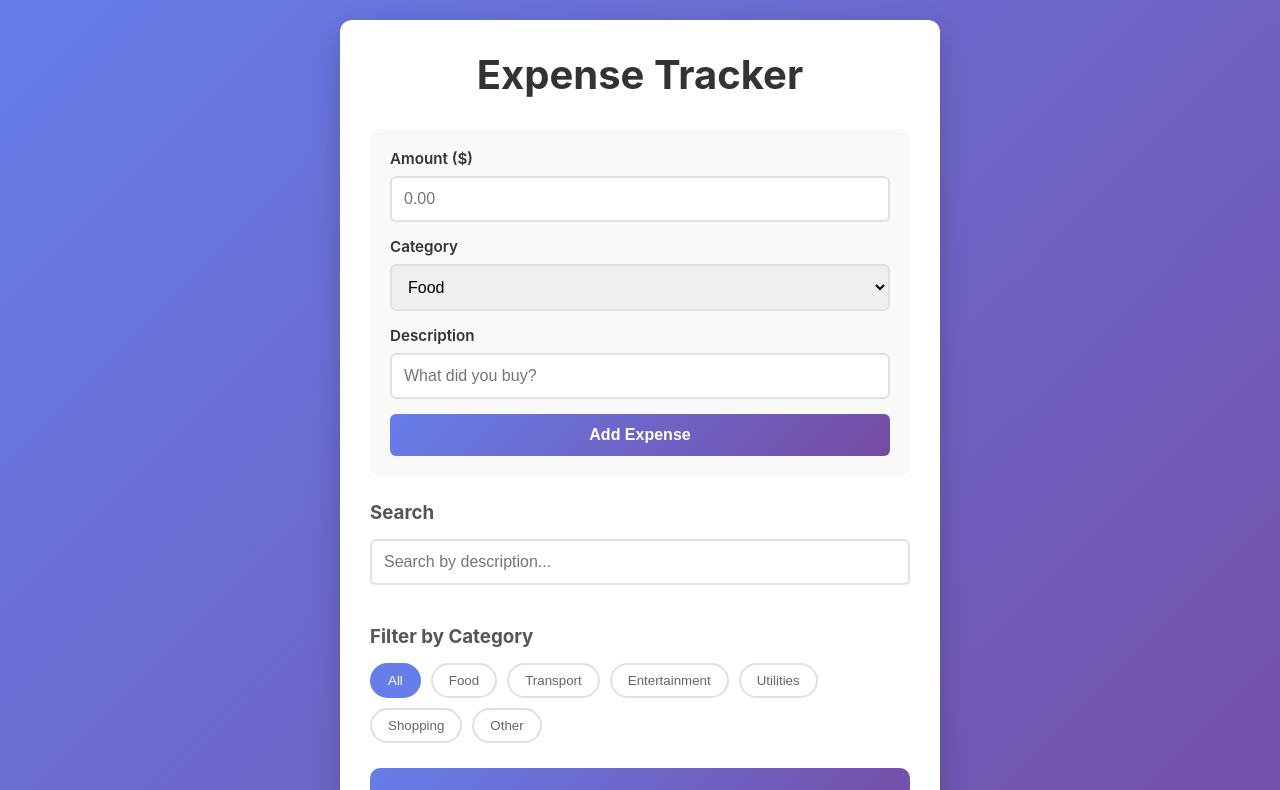
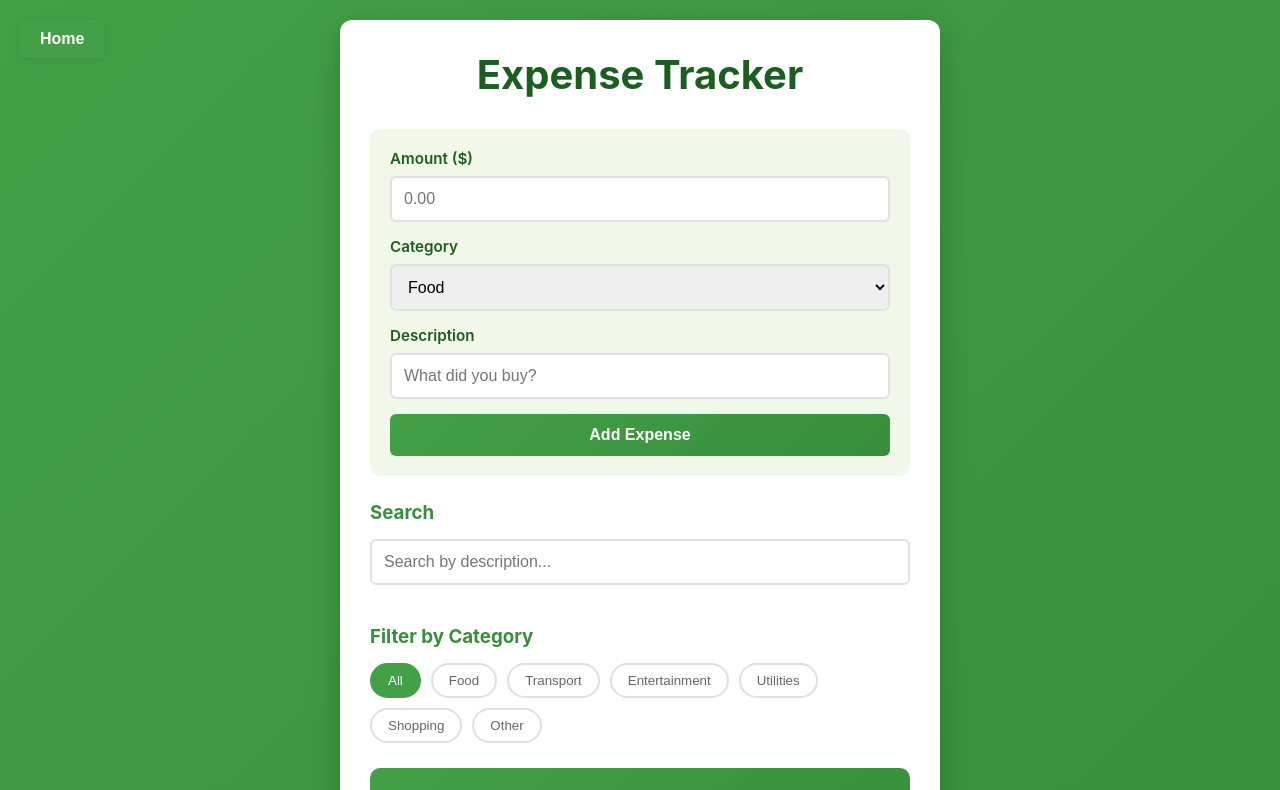
Before and after one commit to rishi04090-afk/my-dailyuseapp, a React (Create React App) app: page / in a window 1280 px wide. Shown: the top 790 px of the page. Built offline with nearby package versions, Linux system fonts and the light colour scheme.

Commit message:
Initial commit

```diff
--- a/src/App.css
+++ b/src/App.css
@@ -1,3 +1,25 @@
+/* Home button styles */
+/* Home button styles */
+.home-btn {
+  position: fixed;
+  top: 20px;
+  left: 20px;
+  background: #43a047;
+  color: #fff;
+  border: none;
+  border-radius: 6px;
+  padding: 10px 20px;
+  font-size: 1em;
+  font-weight: bold;
+  cursor: pointer;
+  z-index: 1000;
+  box-shadow: 0 2px 8px rgba(0,0,0,0.08);
+  transition: background 0.2s;
+}
+
+.home-btn:hover {
+  background: #2e7031;
+}
 * {
   margin: 0;
   padding: 0;
@@ -5,44 +27,44 @@
 }
 
 body {
-  background-color: #f5f5f5;
+  background-color: #e8f5e9;
 }
 
 .App {
   min-height: 100vh;
-  background: linear-gradient(135deg, #667eea 0%, #764ba2 100%);
+  background: linear-gradient(135deg, #43a047 0%, #388e3c 100%);
   padding: 20px;
 }
 
 .container {
   max-width: 600px;
   margin: 0 auto;
-  background: white;
+  background: #fff;
   border-radius: 12px;
   box-shadow: 0 10px 30px rgba(0, 0, 0, 0.2);
   padding: 30px;
 }
 
 h1 {
-  color: #333;
+  color: #1b5e20;
   margin-bottom: 30px;
   text-align: center;
   font-size: 2.5em;
 }
 
 h2 {
-  color: #667eea;
+  color: #388e3c;
 }
 
 h3 {
-  color: #555;
+  color: #388e3c;
   margin-bottom: 15px;
   margin-top: 20px;
 }
 
 /* Form Section */
 .form-section {
-  background: #f9f9f9;
+  background: #f1f8e9;
   padding: 20px;
   border-radius: 10px;
   margin-bottom: 25px;
@@ -61,7 +83,7 @@ form {
 
 label {
   font-weight: 600;
-  color: #333;
+  color: #1b5e20;
   margin-bottom: 8px;
   font-size: 0.95em;
 }
@@ -78,12 +100,12 @@ select {
 input:focus,
 select:focus {
   outline: none;
-  border-color: #667eea;
-  box-shadow: 0 0 0 3px rgba(102, 126, 234, 0.1);
+  border-color: #43a047;
+  box-shadow: 0 0 0 3px rgba(67, 160, 71, 0.1);
 }
 
   .btn-add {
-  background: linear-gradient(135deg, #667eea 0%, #764ba2 100%);
+    background: linear-gradient(135deg, #43a047 0%, #388e3c 100%);
     color: white;
     padding: 12px;
     border: none;
@@ -96,7 +118,7 @@ select:focus {
 
   .btn-add:hover {
     transform: translateY(-2px);
-  box-shadow: 0 5px 15px rgba(102, 126, 234, 0.4);
+    box-shadow: 0 5px 15px rgba(67, 160, 71, 0.4);
   }
 
 .btn-add:active {
@@ -120,8 +142,8 @@ select:focus {
 
 .search-input:focus {
   outline: none;
-  border-color: #667eea;
-  box-shadow: 0 0 0 3px rgba(102, 126, 234, 0.1);
+  border-color: #43a047;
+  box-shadow: 0 0 0 3px rgba(67, 160, 71, 0.1);
 }
 
 .filter-buttons {
@@ -142,19 +164,19 @@ select:focus {
 }
 
 .filter-btn:hover {
-  border-color: #667eea;
-  color: #667eea;
+  border-color: #43a047;
+  color: #43a047;
 }
 
 .filter-btn.active {
-  background: #667eea;
+  background: #43a047;
   color: white;
-  border-color: #667eea;
+  border-color: #43a047;
 }
 
 /* Summary Section */
 .summary {
-  background: linear-gradient(135deg, #667eea 0%, #764ba2 100%);
+  background: linear-gradient(135deg, #43a047 0%, #388e3c 100%);
   color: white;
   padding: 20px;
   border-radius: 10px;
@@ -211,13 +233,13 @@ select:focus {
 
 .expense-description {
   font-weight: 600;
-  color: #333;
+  color: #1b5e20;
   font-size: 1.05em;
 }
 
 .expense-category {
-  background: #e8eaf6;
-  color: #667eea;
+  background: #c8e6c9;
+  color: #388e3c;
   padding: 4px 12px;
   border-radius: 12px;
   font-size: 0.85em;
@@ -239,7 +261,7 @@ select:focus {
 
 .expense-amount {
   font-weight: 700;
-  color: #764ba2;
+  color: #2e7031;
   font-size: 1.2em;
 }
 
--- a/src/App.js
+++ b/src/App.js
@@ -55,6 +55,7 @@ function App() {
 
   return (
     <div className="App">
+      <button className="home-btn" onClick={() => window.location.reload()}>Home</button>
       <div className="container">
         <h1>Expense Tracker</h1>
 
```
Lines whose indentation alone changed are shown as unchanged.
